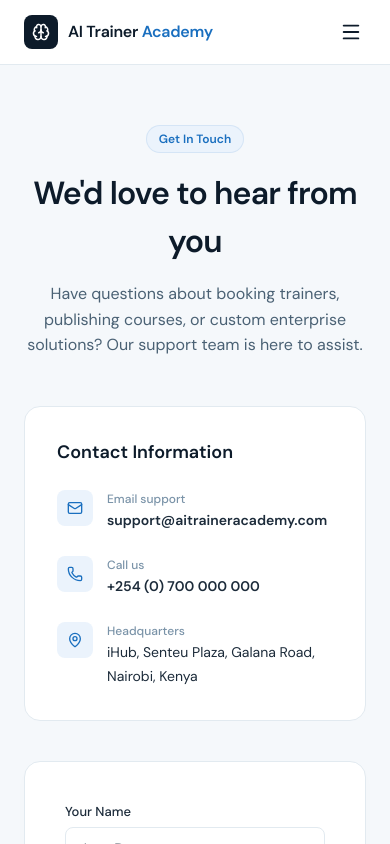
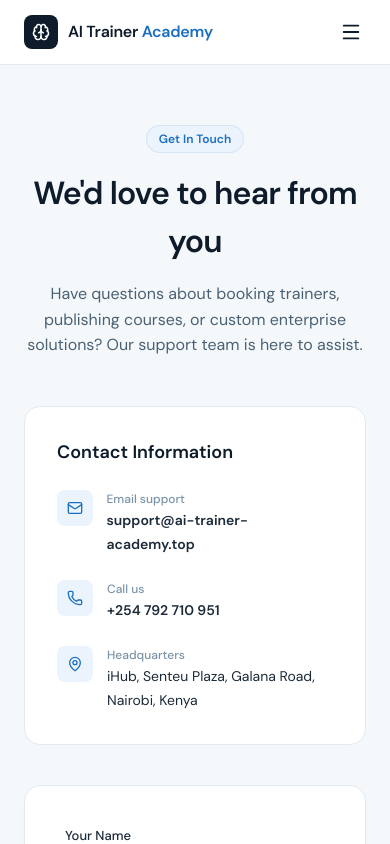
Before and after one commit to brianmurutu/ai-trainer-academy, a Next.js app: page /contact in a window 390 px wide. Shown: the top 844 px of the page. Built offline with nearby package versions, Linux system fonts and the light colour scheme.

Commit message:
Update support contact info
Update support email domain and phone number used in the app. Changed support email to support@ai-trainer-academy.top in contact and forgot-password pages, and updated contact phone number in app/contact/page.tsx to +254 792 710 951.

```diff
--- a/app/contact/page.tsx
+++ b/app/contact/page.tsx
@@ -107,7 +107,7 @@ export default function ContactPage() {
                 </div>
                 <div>
                   <span style={{ display: "block", fontSize: 12, color: "var(--muted)", fontWeight: 500 }}>Email support</span>
-                  <span style={{ fontSize: 14, color: "var(--ink)", fontWeight: 600 }}>support@aitraineracademy.com</span>
+                  <span style={{ fontSize: 14, color: "var(--ink)", fontWeight: 600 }}>support@ai-trainer-academy.top</span>
                 </div>
               </div>
 
@@ -120,7 +120,7 @@ export default function ContactPage() {
                 </div>
                 <div>
                   <span style={{ display: "block", fontSize: 12, color: "var(--muted)", fontWeight: 500 }}>Call us</span>
-                  <span style={{ fontSize: 14, color: "var(--ink)", fontWeight: 600 }}>+254 (0) 700 000 000</span>
+                  <span style={{ fontSize: 14, color: "var(--ink)", fontWeight: 600 }}>+254 792 710 951</span>
                 </div>
               </div>
 
--- a/app/forgot-password/page.tsx
+++ b/app/forgot-password/page.tsx
@@ -18,7 +18,7 @@ const sidePanelContent = (
     </div>
     <div style={{ padding: "16px 18px", background: "rgba(255,255,255,0.06)", border: "1px solid rgba(255,255,255,0.1)", borderRadius: 12 }}>
       <p style={{ fontSize: 12, color: "rgba(255,255,255,0.4)", marginBottom: 6 }}>Need help?</p>
-      <p style={{ fontSize: 13, color: "rgba(255,255,255,0.6)", lineHeight: 1.6 }}>If you're having trouble, contact us at <span style={{ color: "white" }}>support@ai-trainer-academy.com</span></p>
+      <p style={{ fontSize: 13, color: "rgba(255,255,255,0.6)", lineHeight: 1.6 }}>If you're having trouble, contact us at <span style={{ color: "white" }}>support@ai-trainer-academy.top</span></p>
     </div>
   </div>
 );
```
